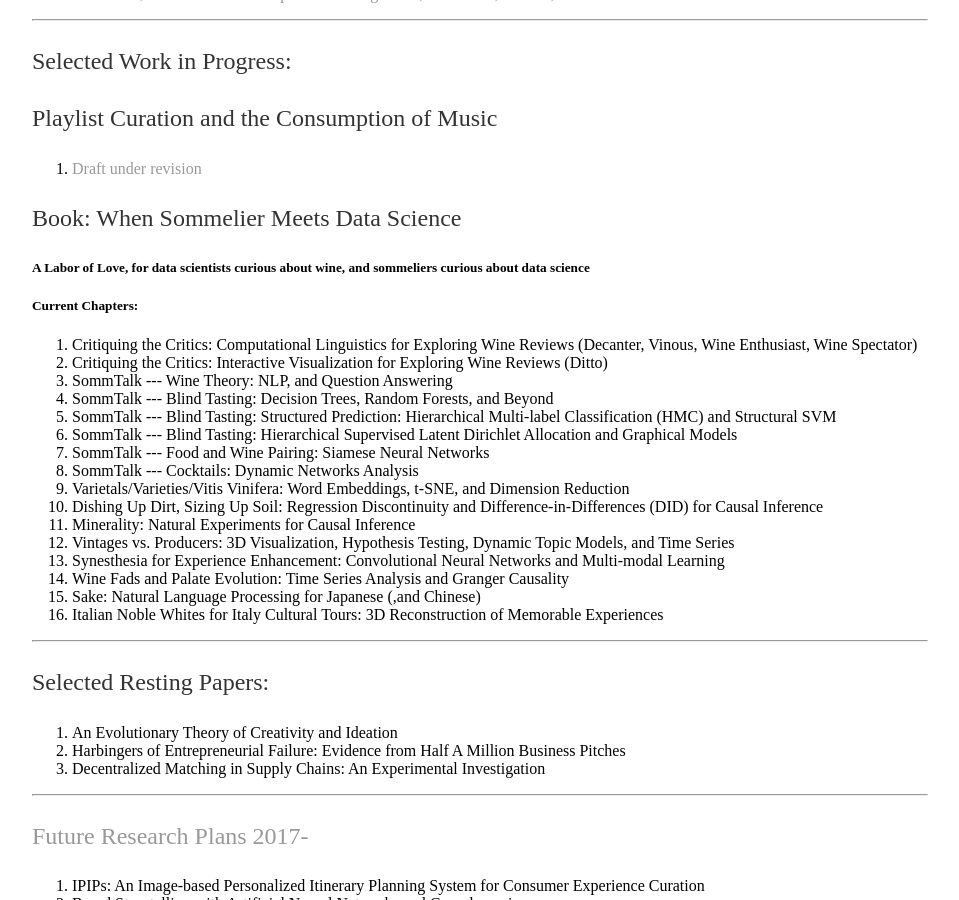
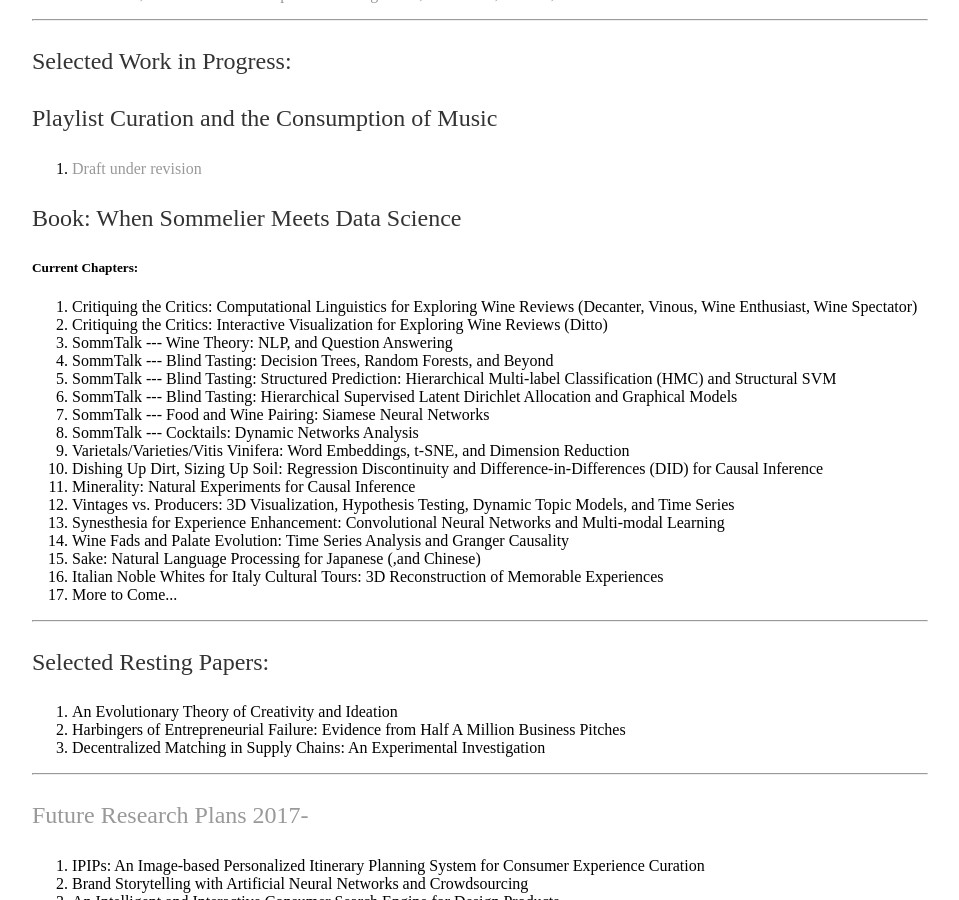
Before and after one commit to shenglih/shenglih.github.io, a Jekyll site: the page built from research/index.html, in a window 1280 px wide and 900 px high, scrolled down 1797 px. Shown: the whole window, without its empty margins (160-1119 px from the left). Built offline with Jekyll 4.4.1, drawn with Linux system fonts in a browser that asks for light colours.

Commit message:
Update index.html

```diff
--- a/research/index.html
+++ b/research/index.html
@@ -89,7 +89,7 @@ title: Shengli Hu, Research
 	<li><a href="">Draft under revision</a></li>
 	</ol>
 	<p> Book: When Sommelier Meets Data Science </p>
-	<h5> A Labor of Love, for data scientists curious about wine, and sommeliers curious about data science</h5>
+	<!--<h5> A Labor of Love, for data scientists curious about wine, and sommeliers curious about data science</h5>-->
 	<h5> Current Chapters: </h5>
 	<ol>
 	<li>Critiquing the Critics: Computational Linguistics for Exploring Wine Reviews (Decanter, Vinous, Wine Enthusiast, Wine Spectator)</li>
@@ -108,6 +108,7 @@ title: Shengli Hu, Research
 	<li>Wine Fads and Palate Evolution: Time Series Analysis and Granger Causality </li>
 	<li>Sake: Natural Language Processing for Japanese (,and Chinese) </li>
 	<li>Italian Noble Whites for Italy Cultural Tours: 3D Reconstruction of Memorable Experiences </li>
+		<li> More to Come...</li>
 	</ol>
 	<hr>
 	<p> Selected Resting Papers: </p>
```
